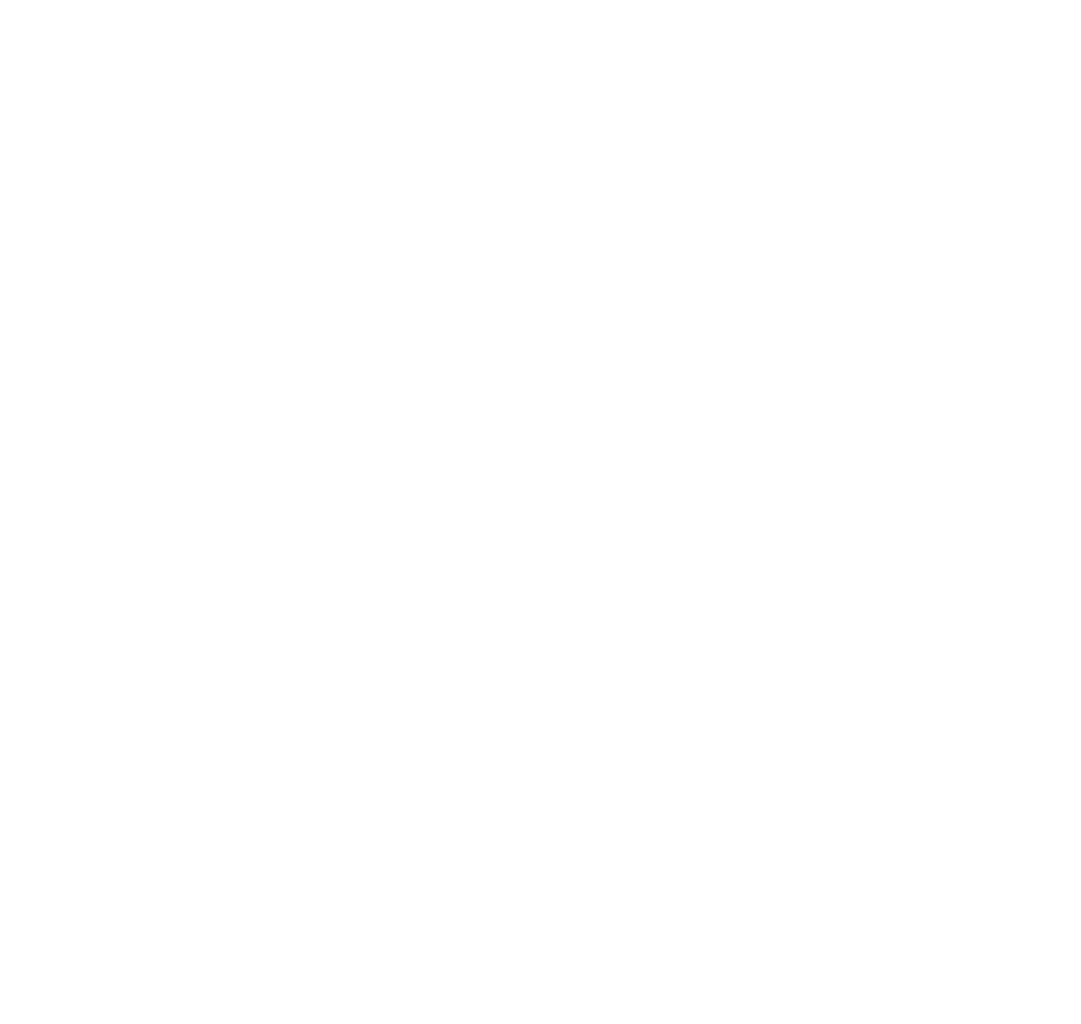
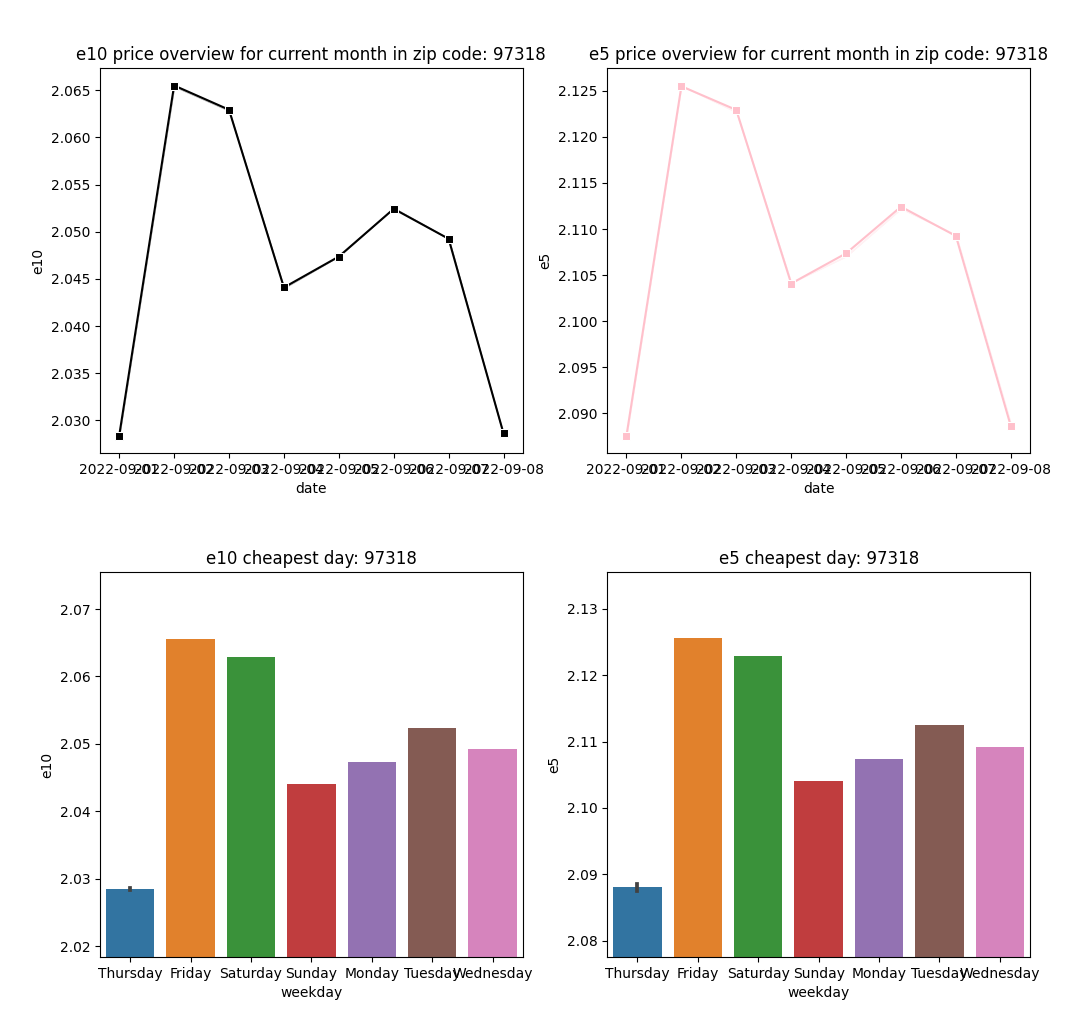
Before and after one commit to JanSchneller/tankpreise, a plain HTML site: page index.html in a window 1280 px wide. Shown: the whole page, without its empty margins (58-1139 px from the left). Before the commit the page ends 984 px from the top, so only its background shows below. Drawn offline with Linux system fonts and the light colour scheme.

Commit message:
Change Image Path

```diff
--- a/index.html
+++ b/index.html
@@ -4,7 +4,7 @@
         <link href="style.css" rel="stylesheet">
     </head>
     <body>
-        <img src="./output/timeline.png">
-        <img src="./output/cheapest_day.png">
+        <img src="timeline.png">
+        <img src="cheapest_day.png">
     </body>
 </html>
```
